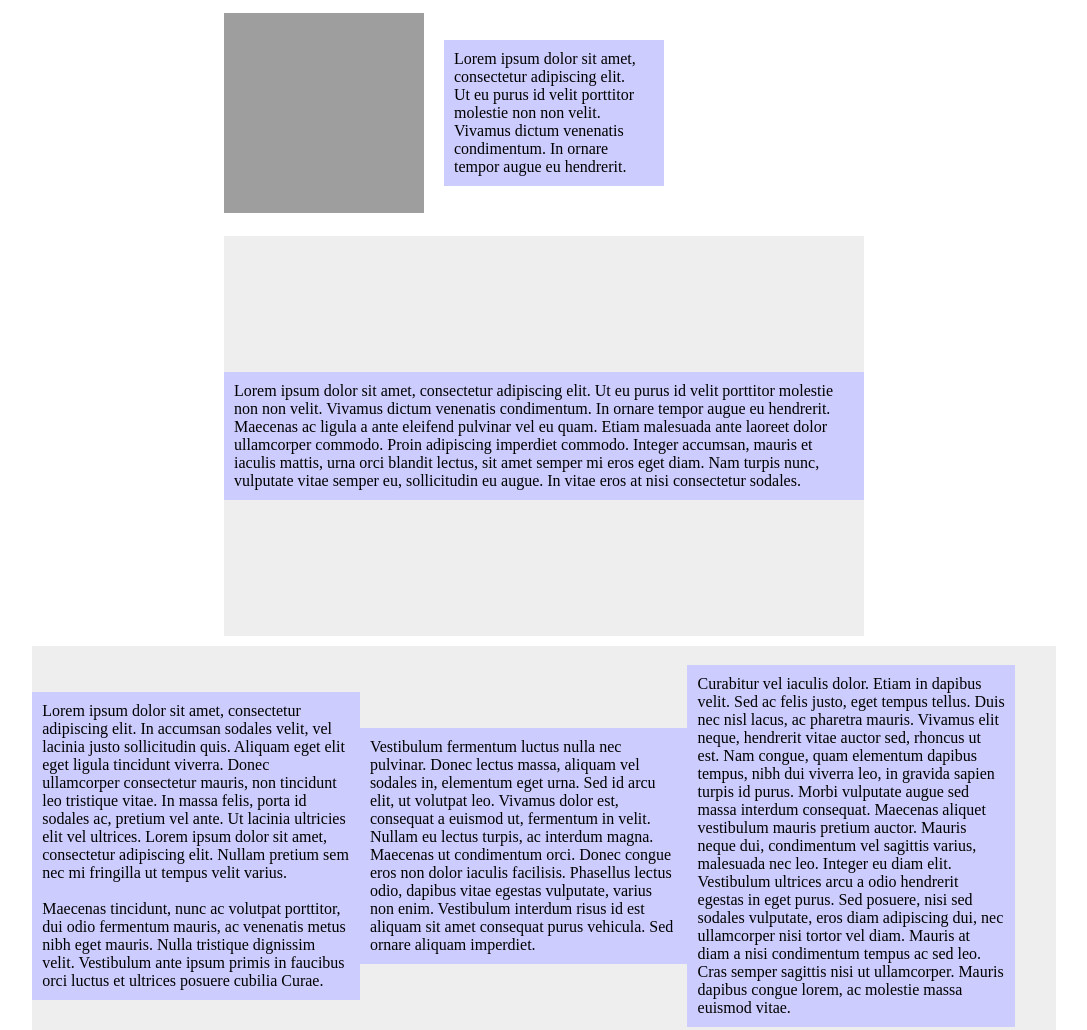
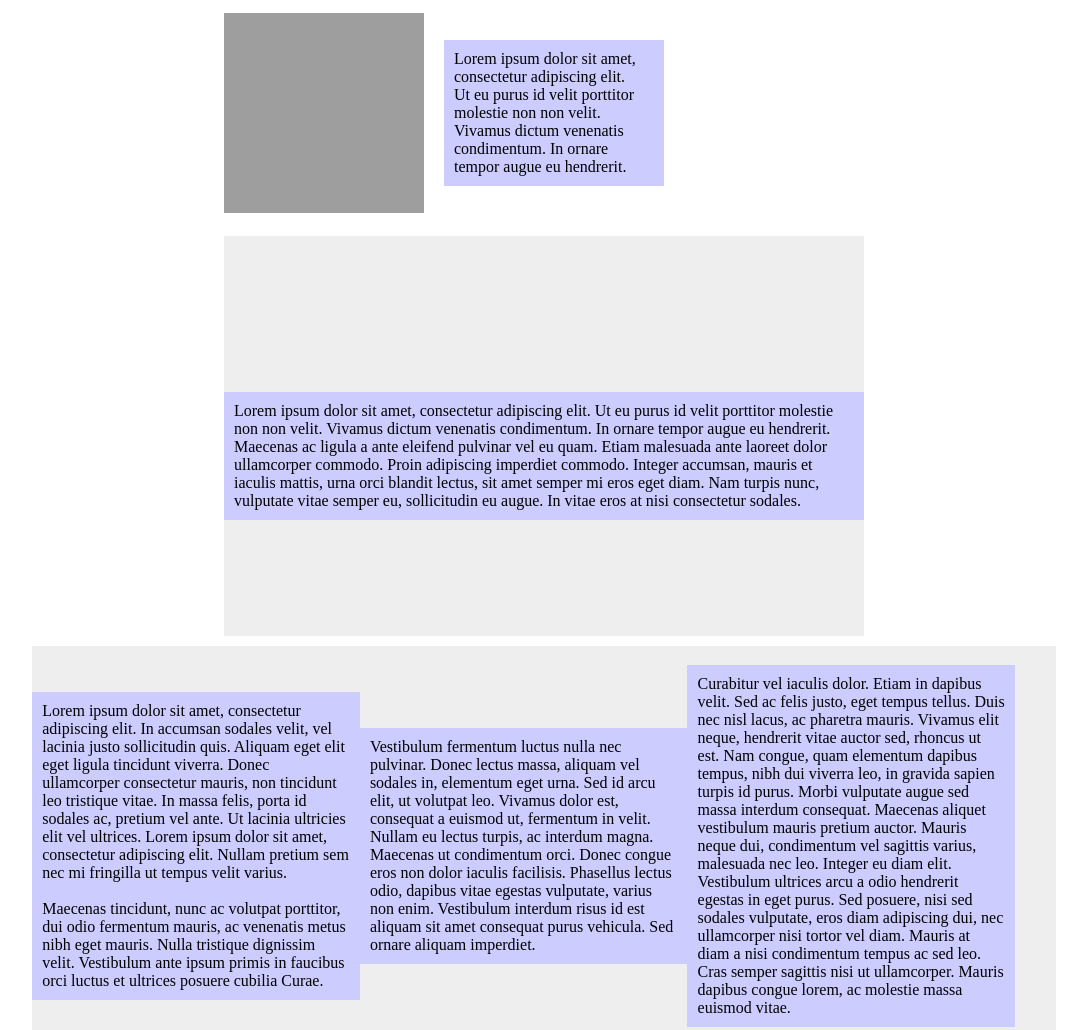
Before and after one commit to megazalrock/jquery-verticalcentering-plugin, a plain HTML site: page demo/index.html in a window 1280 px wide. Shown: the top 1030 px of the page, without its empty margins (96-1183 px from the left). Drawn offline with nearby package versions, Linux system fonts and the light colour scheme; grey boxes are pictures that could not be loaded.

Commit message:
引数の引渡し方法を変更

```diff
--- a/demo/index.html
+++ b/demo/index.html
@@ -3,22 +3,6 @@
 <head>
 	<meta charset="UTF-8">
 	<title>Document</title>
-	<script type="text/javascript" src="//ajax.googleapis.com/ajax/libs/jquery/1.9.1/jquery.min.js"></script>
-	<script type="text/javascript" src="../jquery-verticalcentering-plugin.js"></script>
-	<script type="text/javascript">
-		$(function(){
-			$('#test1 > p')
-				.verticalCentering('#test1 > img');
-			$(window).resize(function(){
-				$('#test2 > p')
-					.verticalCentering();
-			}).resize();
-			$('#test3 > p')
-				.verticalCentering({
-					shift:0
-				});
-		});
-	</script>
 	<style>
 		html,body{
 			height:100%;
@@ -65,6 +49,21 @@
 			padding: 1%;
 		}
 	</style>
+	<script type="text/javascript" src="//ajax.googleapis.com/ajax/libs/jquery/1.9.1/jquery.js"></script>
+	<script type="text/javascript" src="../jquery-verticalcentering-plugin.js"></script>
+	<script type="text/javascript">
+		$(function(){
+			$('#test1 > p')
+				.verticalCentering('#test1 > img');
+			$(window).resize(function(){
+				$('#test2 > p')
+					.verticalCentering(20);
+			}).resize();
+			$('#test3 > p')
+				.verticalCentering();
+		});
+	</script>
+
 </head>
 <body>
 	<div id="test1">
--- a/jquery-verticalcentering-plugin.js
+++ b/jquery-verticalcentering-plugin.js
@@ -6,18 +6,13 @@
 * License: MIT License*/
 (function(){
 	var fn = {
-		verticalCentering:function(target,_options){
-			if($.isPlainObject(target)){
-				_options = target;
+		verticalCentering:function(target,shift){
+			shift = shift || 0;
+			if(typeof target === 'number'){
+				shift = target;
 				target = undefined;
-			}else{
-				_options = _options || {};
 			}
-			var options = {
-				shift:0
-			};
-			$.extend(true,options,_options);
-			var $self = $(this), $target = ((target === undefined) ? $self.parent() : $(target)), changeSize;
+			var $self = $(this), $target = ((target === undefined) ? $self.parent() : $(target));
 			var i = 0,length = $self.length;
 			$self.each(function(){
 				$self = $(this);
@@ -25,7 +20,7 @@
 				if(targetHeight > selfHeight){
 					$self
 						.css({
-							marginTop:(targetHeight - selfHeight)/2 + options.shift
+							marginTop:(targetHeight - selfHeight)/2 + shift
 						});
 				}
 			});
```
Also changed, not shown: src/core.js (+6 -11 lines), jquery-verticalcentering-plugin.min.js.
